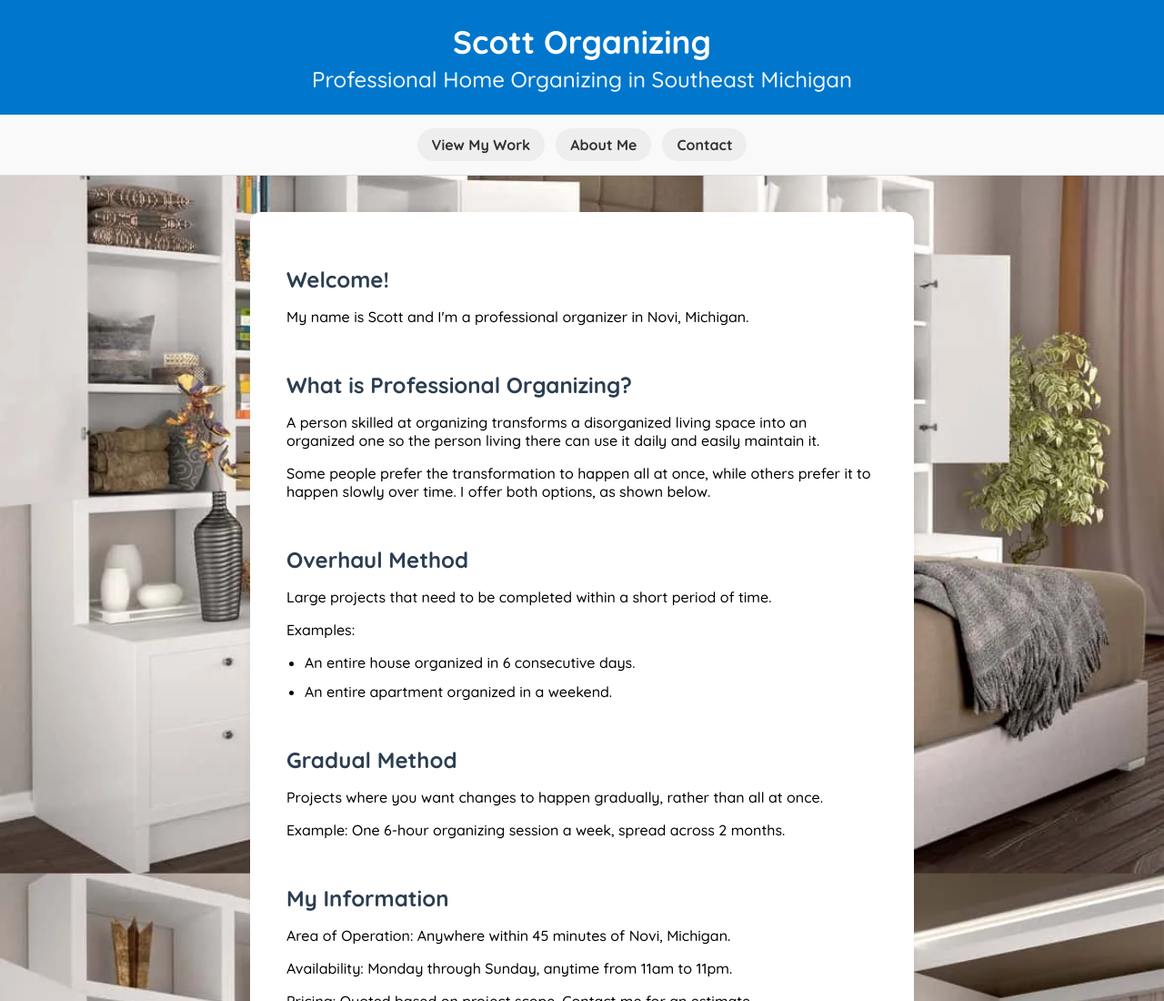
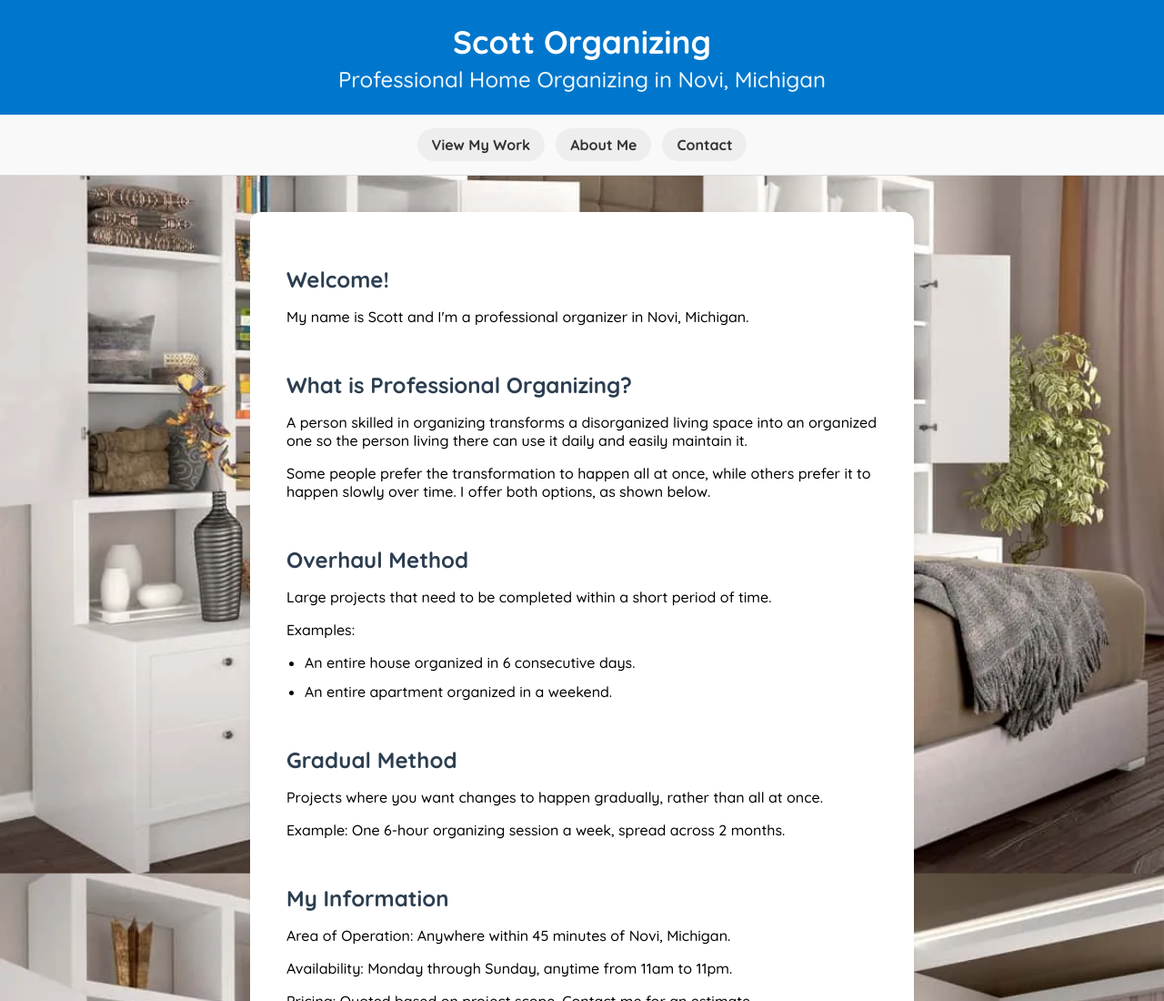
Before and after one commit to ScooterD84/Scott-Organizing, a plain HTML site: page index.html in a window 1280 px wide. Shown: the top 1100 px of the page at 91% size. Drawn offline with Linux system fonts and the light colour scheme.

Commit message:
Update index.html

```diff
--- a/index.html
+++ b/index.html
@@ -125,7 +125,7 @@
 <body>
   <header>
     <h1>Scott Organizing</h1>
-    <p>Professional Home Organizing in Southeast Michigan</p>
+    <p>Professional Home Organizing in Novi, Michigan</p>
   </header>
 
   <nav>
@@ -143,7 +143,7 @@
 
       <section id="definition">
         <h2>What is Professional Organizing?</h2>
-        <p>A person skilled at organizing transforms a disorganized living space into an organized one so the person living there can use it daily and easily maintain it.</p>
+        <p>A person skilled in organizing transforms a disorganized living space into an organized one so the person living there can use it daily and easily maintain it.</p>
         <p>Some people prefer the transformation to happen all at once, while others prefer it to happen slowly over time. I offer both options, as shown below.</p>
       </section>
 
```
